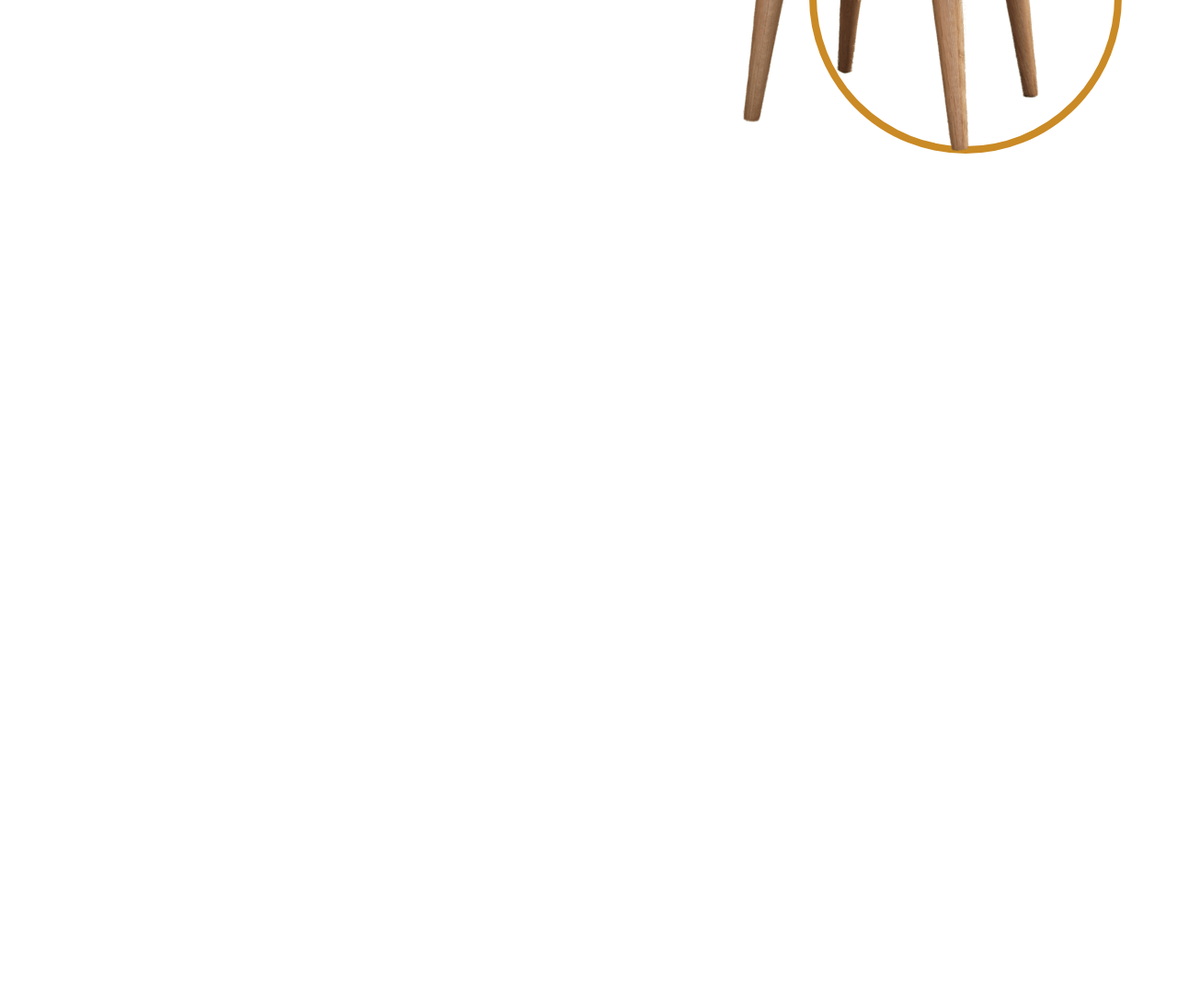
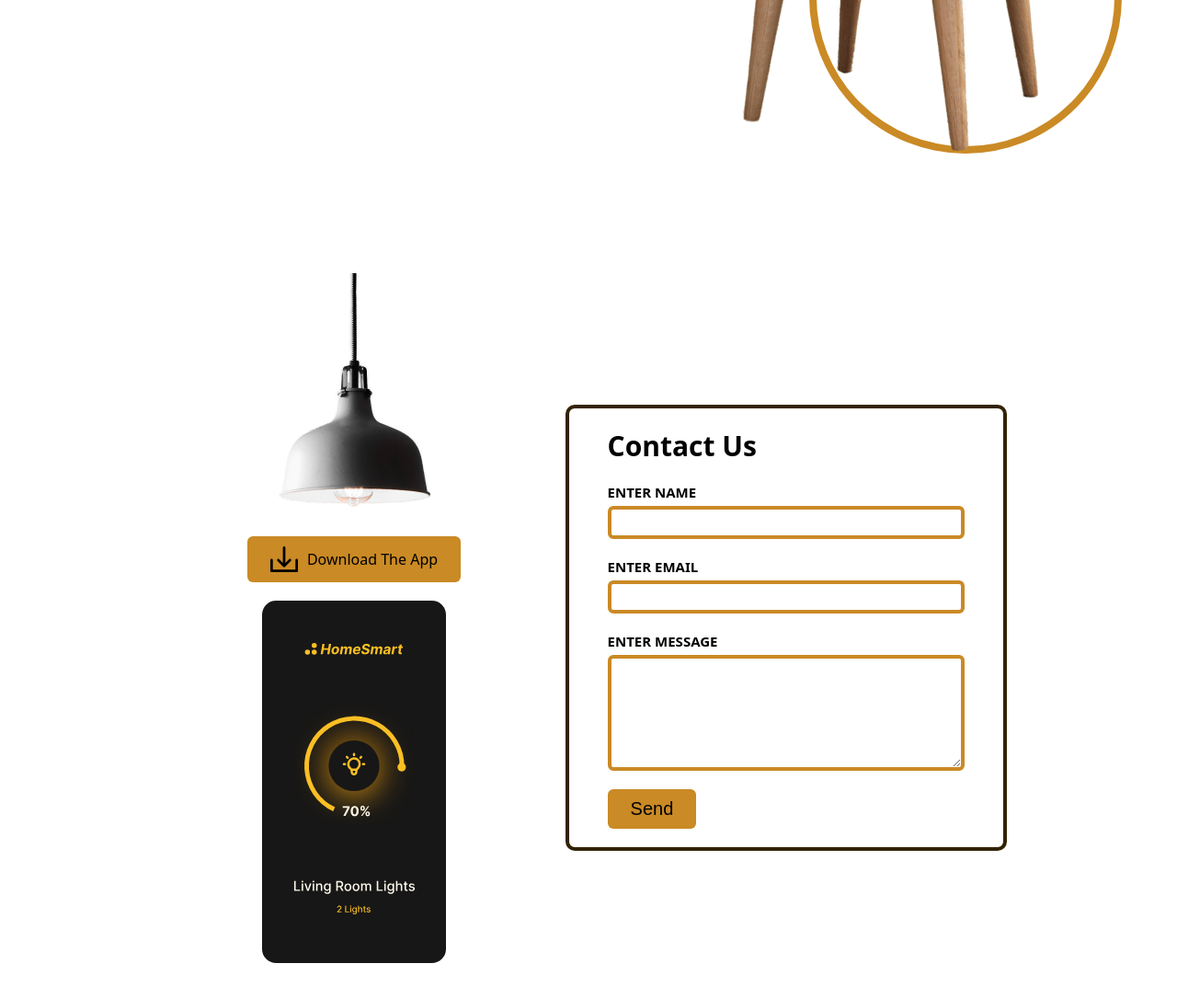
Before and after one commit to davidkiama/HomeSmart, a website: page index.html in a window 1280 px wide. Shown: the part 2943-4028 px from the top of the page at 92% size. Before the commit the page ends 3220 px from the top, so only its background shows below. Drawn offline with Linux system fonts and the light colour scheme.

Commit message:
Added and styled the contact section

```diff
--- a/index.html
+++ b/index.html
@@ -138,7 +138,7 @@
 
         </section>
 
-        <section class="section-CTA">
+        <section class=" section section-CTA">
             <div class="section-CTA__left">
                 <h3>Relax, You are Home !</h3>
                 <p>Lorem ipsum, dolor sit amet consectetur adipisicing elit. Rerum dolore
@@ -159,6 +159,42 @@
 
         </section>
 
+        <section class="section section-contact">
+            <div class="section-contact__left">
+                <img src="img/lamp.png" alt="Lamp" class="section-contact__left-lamp">
+
+                <a href="#" class="btn">
+                    <svg class="icon icon--download">
+                        <use xlink:href="img/sprite.svg#download-svgrepo-com"></use>
+                    </svg>
+                    <p>Download the app</p>
+                </a>
+
+                <img src="img/app.svg" alt="App" class="section-contact__left-card">
+            </div>
+
+            <div class="section-contact__right">
+                <form action="" class="form">
+                    <h3 class="form__title">Contact Us</h3>
+
+                    <label for="name">Enter Name</label>
+                    <input type="text" name="name">
+
+                    <label for="email">Enter Email</label>
+                    <input type="email" name="email">
+
+                    <label for="message">Enter Message</label>
+                    <textarea name="message" cols="30" rows="6"></textarea>
+
+                    <button class="btn">Send</button>
+
+
+                </form>
+
+            </div>
+
+        </section>
+
 
     </main>
 
--- a/sass/_section-CTA.scss
+++ b/sass/_section-CTA.scss
@@ -14,7 +14,7 @@
     }
 
     & p {
-      line-height: 1.7;
+      line-height: 1.8;
       margin: 2rem 0;
     }
   }
@@ -34,7 +34,6 @@
       display: block;
       content: "";
       border-radius: 100%;
-      //   background-color: $color-primary-1;
       border: 0.8rem solid $color-primary-1;
     }
   }
--- /dev/null
+++ b/sass/_section-contact.scss
@@ -0,0 +1,67 @@
+.section-contact {
+  display: flex;
+  justify-content: center;
+  align-items: center;
+  gap: 3rem;
+
+  padding: 2rem 4rem;
+
+  &__left {
+    width: 40rem;
+
+    display: grid;
+    place-items: center;
+
+    &-lamp {
+      margin-bottom: 2rem;
+    }
+
+    &-card {
+      max-width: 20rem;
+      margin: 2rem;
+    }
+  }
+
+  &__right {
+    width: 48rem;
+    padding: 2rem;
+    border-radius: 1rem;
+
+    border: 4px solid $color-black--light;
+
+    & form {
+      width: 90%;
+      display: flex;
+      flex-direction: column;
+      justify-content: space-between;
+      margin: 0 auto;
+
+      & h3 {
+        font-size: 3rem;
+        margin-bottom: 2rem;
+      }
+
+      & label {
+        font-size: 1.5rem;
+        text-transform: uppercase;
+        font-weight: 600;
+      }
+
+      & input,
+      & textarea {
+        outline: none;
+        margin-top: 0.5rem;
+        margin-bottom: 2rem;
+        padding: 0.5rem;
+        font-size: 1.6rem;
+        border-radius: 6px;
+        border: 4px solid $color-primary-1;
+      }
+
+      & button {
+        border: none;
+        font-size: 2rem;
+      }
+    }
+  }
+}
--- a/sass/main.scss
+++ b/sass/main.scss
@@ -7,3 +7,4 @@
 @import "section-cards";
 @import "section-partners";
 @import "section-CTA";
+@import "section-contact";
```
Also changed, not shown: css/style.css.
